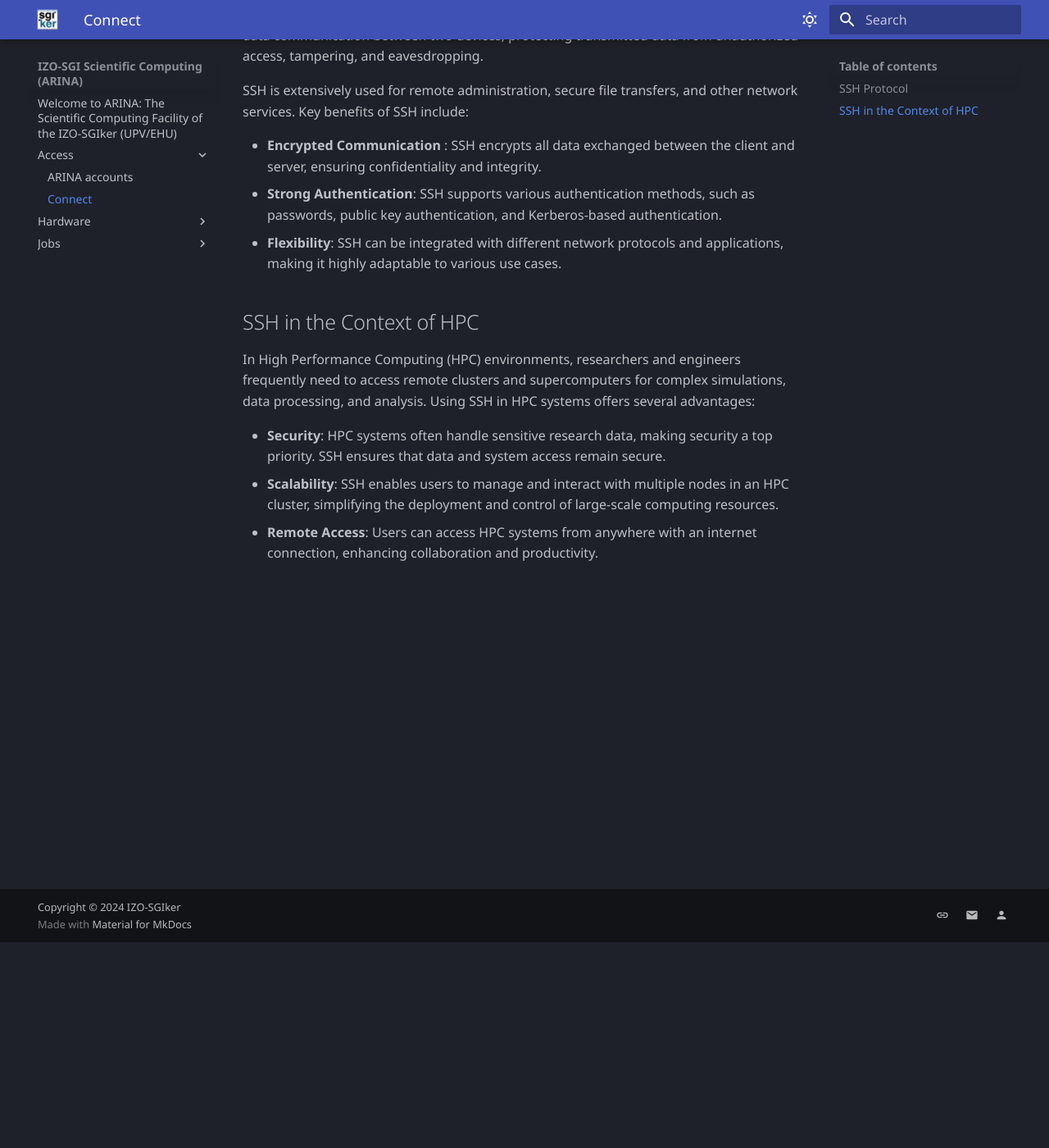
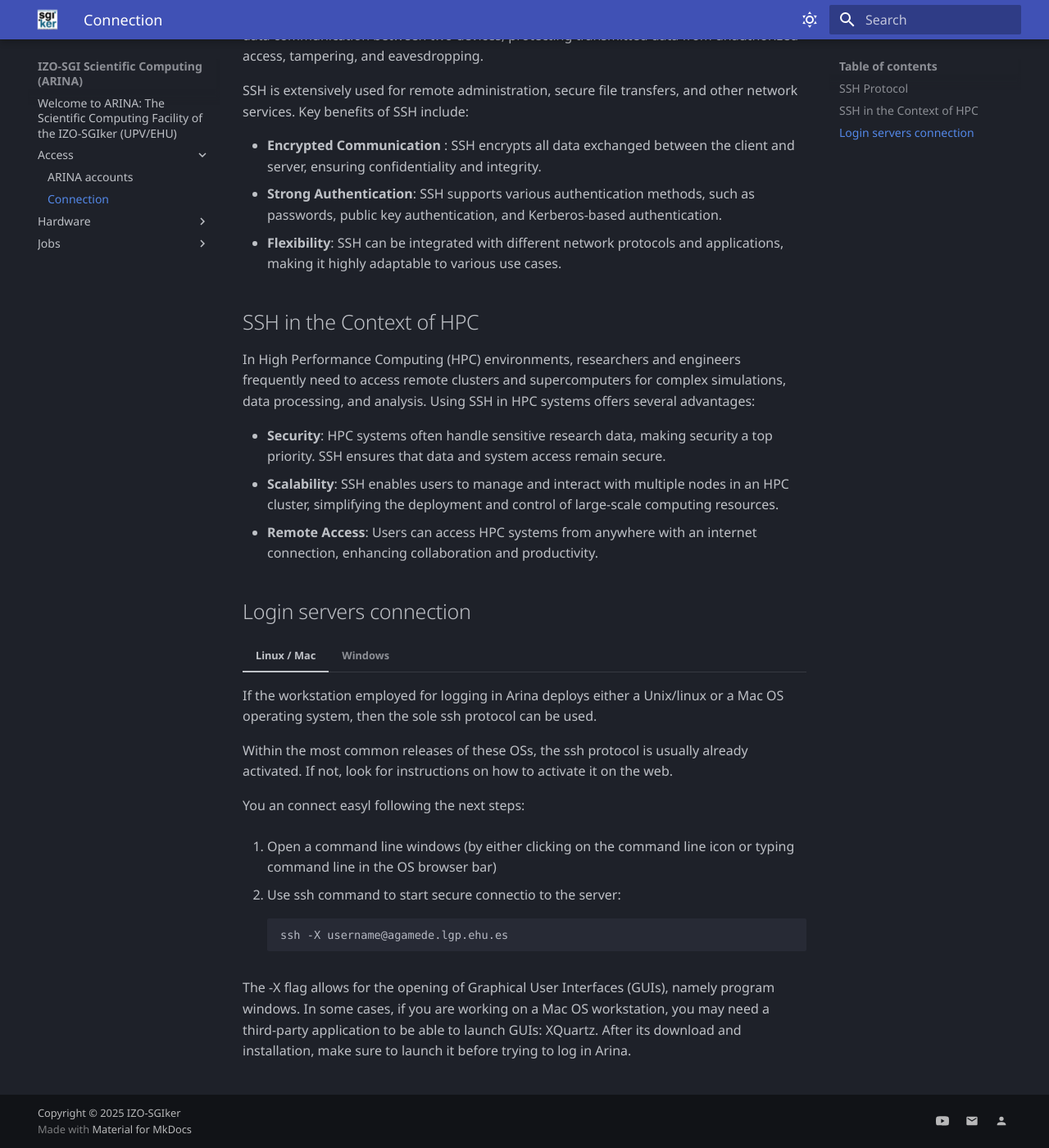
Before and after one commit to izosgi/izosgi-mkdocs, an MkDocs documentation site: the page built from docs/Access/connect.md, in a window 1280 px wide and 1400 px high, scrolled down 251 px. Shown: the whole window at 82% size. Built offline with MkDocs 1.6.1 and Material for MkDocs 9.7.7, drawn with Linux system fonts in a browser that asks for light colours; some web fonts are replaced.

Commit message:
Updating access information

```diff
--- a/docs/Access/connect.md
+++ b/docs/Access/connect.md
@@ -1,3 +1,4 @@
+# Connection
 ## SSH Protocol
 
 Secure Shell (SSH) is a cryptographic network protocol that facilitates secure remote access to computer systems or servers over insecure networks. It establishes a secure channel for data communication between two devices, protecting transmitted data from unauthorized access, tampering, and eavesdropping.
@@ -15,3 +16,37 @@ In High Performance Computing (HPC) environments, researchers and engineers freq
 - **Security**: HPC systems often handle sensitive research data, making security a top priority. SSH ensures that data and system access remain secure.
 - **Scalability**: SSH enables users to manage and interact with multiple nodes in an HPC cluster, simplifying the deployment and control of large-scale computing resources.
 - **Remote Access**: Users can access HPC systems from anywhere with an internet connection, enhancing collaboration and productivity.
+
+## Login servers connection
+
+=== "Linux / Mac"
+    If the workstation employed for logging in Arina deploys either a Unix/linux or a Mac OS operating system, then the sole ssh protocol can be used.
+
+    Within the most common releases of these OSs, the ssh protocol is usually already activated.
+    If not, look for instructions on how to activate it on the web.
+
+    You an connect easyl following the next steps:
+
+    1.  Open a command line windows (by either clicking on the command line icon or typing command line in the OS browser bar)
+
+    2.  Use ssh command to start secure connectio to the server:
+
+            ssh -X username@agamede.lgp.ehu.es
+    The -X flag allows for the opening of Graphical User Interfaces (GUIs), namely program windows. In some cases, if you are working on a Mac OS workstation, you may need a third-party application to be able to launch GUIs: XQuartz. After its download and installation, make sure to launch it before trying to log in Arina.
+
+=== "Windows"
+    In order to connect from a Windows PC, you will need to download and install a third party software that enable ssh and or ftp connection to a Linux server.
+    For its simplicity we recommend to install [MobaXterm](https://mobaxterm.mobatek.net/){target=_blank}
+
+    Here we show how to set up MobaXterm, which is the recommended one, but a similar configuration process could be followed for the rest of the mentioned software.
+
+    1.  Open the MobaXterm software
+
+    2.  Go to Sessions tab and select **New session** from the drop-down menu.
+
+    3.  Select the first icon (**SSH**) from the line-list on top of the pop-up window, and fill the *Remote Host* gap with the login server name (i.e. **agamede.lgp.ehu.es** )
+
+    4. Tick the *Specify username* box and insert the Arina username of the user in the gap next to it, and press *OK* button.
+
+    5. It will appear a new terminal windows asking for the required password.
+    Once you enter the corret password, the connection will be established and you will be able to use command line options as well as use "*Drag & Drop*" to copy files from your personal PC to the server and vice-versa.
--- a/mkdocs.yml
+++ b/mkdocs.yml
@@ -53,7 +53,7 @@ markdown_extensions:
 
 extra:
   social:
-    - icon: simple/linkedin
+    - icon: simple/youtube
       link: https://linkedin.com/in/
     - icon: material/email
       #link: /contact
@@ -63,4 +63,4 @@ extra:
 extra_css:
   - stylesheets/extra.css
 
-copyright: Copyright &copy; 2024 IZO-SGIker
+copyright: Copyright &copy; 2025 IZO-SGIker
```
Also changed, not shown: docs/Access/account.md (+1 -1 lines).
